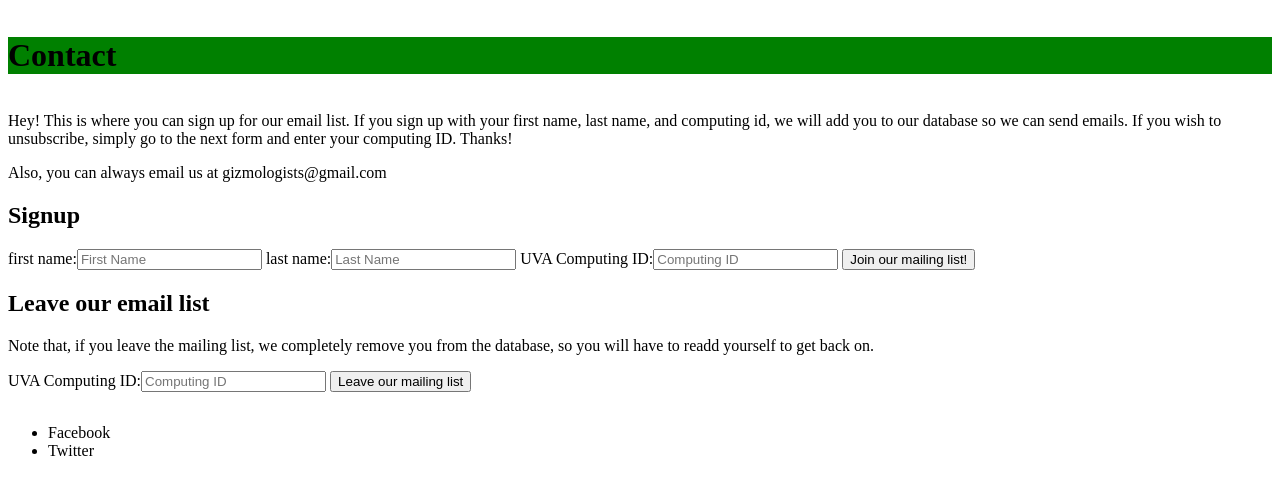
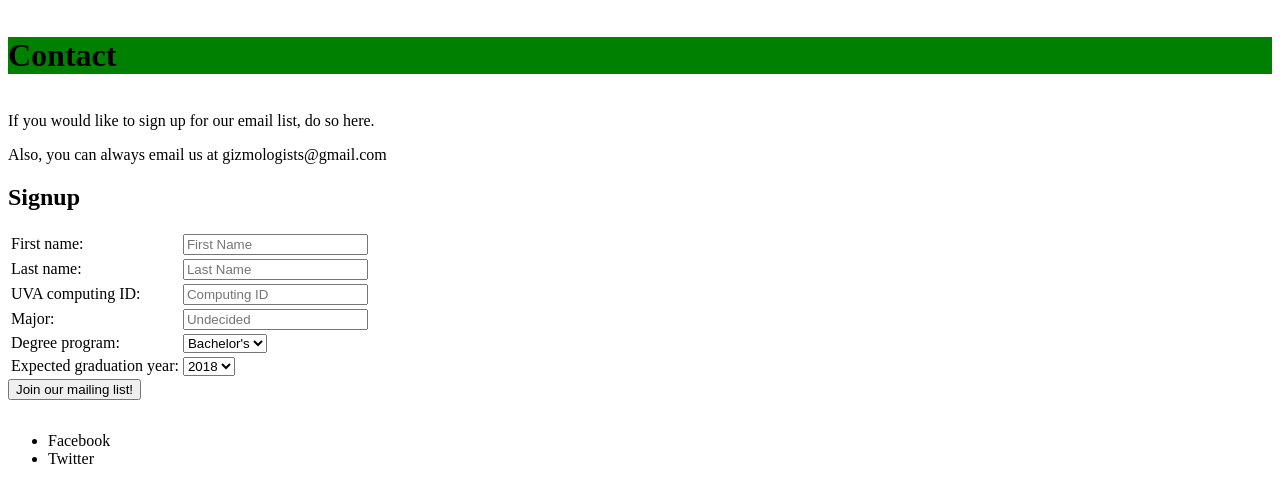
Before and after one commit to gizmologists/website, a Django app: page /contact/ in a window 1280 px wide. Shown: the part 98-601 px from the top of the page. Run offline with Django 3.2, Linux system fonts and the light colour scheme; style sheets or scripts are compiled from the project's sources; some libraries are stand-ins or nearby versions.

Commit message:
Remove signdown form for security

```diff
--- a/gizmologists/forms.py
+++ b/gizmologists/forms.py
@@ -1,14 +1,29 @@
 from django import forms
+from projects.models import Person
+import datetime
+
+def year_choices():
+    this_year = datetime.date.today().year
+    return [(r,r) for r in range(this_year-1, this_year+6)]
 
 class SignupForm(forms.Form):
-    first_name = forms.CharField(label="first name", max_length=50,
+    first_name = forms.CharField(label="First name", max_length=50,
             widget=forms.TextInput(attrs={'placeholder': 'First Name'}))
 
-    last_name = forms.CharField(label="last name", max_length=50,
+    last_name = forms.CharField(label="Last name", max_length=50,
             widget=forms.TextInput(attrs={'placeholder': 'Last Name'}))
 
-    comp_id = forms.CharField(label="UVA Computing ID", max_length=7,
+    comp_id = forms.CharField(label="UVA computing ID", max_length=7,
             widget=forms.TextInput(attrs={'placeholder': 'Computing ID'}))
+
+    major = forms.CharField(label="Major", max_length=50,
+            widget=forms.TextInput(attrs={'placeholder': 'Undecided'}))
+
+    degree_program = forms.ChoiceField(label="Degree program",
+            choices=Person.DEGREES, initial="BS")
+
+    graduation_year  = forms.TypedChoiceField(label="Expected graduation year", coerce=int,
+            choices=year_choices, initial=datetime.date.today().year)
 
 class SigndownForm(forms.Form):
     comp_id = forms.CharField(label="UVA Computing ID", max_length=7,
--- a/gizmologists/home_views.py
+++ b/gizmologists/home_views.py
@@ -1,6 +1,8 @@
 from django.http import HttpResponse, HttpResponseRedirect
 from django.shortcuts import render
 from django.template import loader
+from django.core.exceptions import ObjectDoesNotExist
+from django.core.mail import send_mail
 from .forms import SignupForm, SigndownForm
 from projects.models import Person
 
@@ -14,20 +16,22 @@ def contact(request):
     message = ''
     # if this is a POST request we need to process the form data
     if request.method == 'POST':
-        # create a form instance and populate it with data from the request:
         signup_form = SignupForm(request.POST, prefix="signup")
         signdown_form = SigndownForm(request.POST, prefix="signdown")
-        # check whether it's valid:
         if signup_form.is_valid():
-            # process the data in form.cleaned_data as required
+            # Get data from form
             first_name = signup_form.cleaned_data['first_name']
             last_name = signup_form.cleaned_data['last_name']
             comp_id = signup_form.cleaned_data['comp_id']
+            major = signup_form.cleaned_data['major']
+            degree_program = signup_form.cleaned_data['degree_program']
+            graduation_year = signup_form.cleaned_data['graduation_year']
+
             email_domain = "@virginia.edu"
             email = comp_id + email_domain
 
-            users_with_same_comp_id = Person.objects.filter(id=comp_id).count()
-            if users_with_same_comp_id > 0:
+            user_exists_with_comp_id = Person.objects.filter(id=comp_id).exists()
+            if user_exists_with_comp_id:
                 message = "There's already a person registered with that computing ID!"
 
             # else no one exists with that - that's all we need!
@@ -35,21 +39,41 @@ def contact(request):
                 person = Person(first_name=first_name,
                         last_name=last_name,
                         id=comp_id,
-                        email=email)
+                        email=email,
+                        major=major,
+                        degree_program=degree_program,
+                        graduation_year=graduation_year,
+                        need_added_to_email=True
+                )
                 person.save()
-                message = "Cool!"
+                message = """
+                    You will be added to our mailing list as soon as possible.
+                    If you suspect you have not been added after some time, try emailing us.
+                    Thank you for your interest!
+                    """
 
-        elif signdown_form.is_valid():
-            comp_id = signdown_form.cleaned_data['comp_id']
-            person_to_delete = Person.objects.filter(id=comp_id)
-            person_to_delete.delete()
-            message = "Person with computing id " + comp_id + " successfully removed!"
+        # Signdown form currently unavailable - it's hard.
+        #elif signdown_form.is_valid():
+            #comp_id = signdown_form.cleaned_data['comp_id']
+            #try:
+                #person_to_delete = Person.objects.get(id=comp_id)
+                # Need to send a confirmation email - but... tricky without users
+                #person_to_delete.need_removed_from_email = True
+                #message = "Person with computing id " + comp_id + " will be removed shortly!"
+
+            #except ObjectDoesNotExist:
+                #message = """
+                #Person not in our database.
+                #If you are sure that you are on our mailing list,
+                #try emailing us and we will remove you.
+                #We apologize for the inconvenience.
+                #"""
 
     signup_form   = SignupForm(prefix="signup")
-    signdown_form = SigndownForm(prefix="signdown")
+    #signdown_form = SigndownForm(prefix="signdown")
 
     return render(request, 'contact.html', {
         'signup_form': signup_form,
-        'signdown_form': signdown_form,
+        #'signdown_form': signdown_form,
         'message': message,
         })
--- a/gizmologists/templates/contact.html
+++ b/gizmologists/templates/contact.html
@@ -15,23 +15,40 @@
       <h1 class="title"> Contact </h1>
 
       <div class="content-wrapper">
-        <p> Hey!  This is where you can sign up for our email list.  If you sign up with your first name, last name, and computing id, we will add you to our database so we can send emails.  If you wish to unsubscribe, simply go to the next form and enter your computing ID.  Thanks! </p>
+        <p> If you would like to sign up for our email list, do so here.</p>
 
         <p> Also, you can always email us at gizmologists@gmail.com </p>
 
+        {% if signup_form %}
           <h2> Signup </h2>
           <form action="/contact/" method="post">
+            <table>
               {% csrf_token %}
-            {{ signup_form }}
+              {% for field in signup_form %}
+              <tr>
+                <td>{{ field.label }}:</td><td> {{ field }} </td>
+              </tr>
+              {% endfor %}
+            </table>
             <input type="submit" value="Join our mailing list!" />
           </form>
+        {% endif %}
+
+        {% if signdown_form %}
           <h2> Leave our email list </h2>
           <p> Note that, if you leave the mailing list, we completely remove you from the database, so you will have to readd yourself to get back on.</p>
           <form action="/contact/" method="post">
+            <table>
               {% csrf_token %}
-            {{ signdown_form }}
+              {% for field in signdown_form %}
+              <tr>
+                <td>{{ field.label }}:</td><td> {{ field }} </td>
+              </tr>
+              {% endfor %}
+            </table>
             <input type="submit" value="Leave our mailing list" />
           </form>
+        {% endif %}
       </div>
 
     </div>
```
Also changed, not shown: projects/models.py (+30 -3 lines), projects/migrations/0008_auto_20180616_2027.py (added). Lines whose indentation alone changed are shown as unchanged.
